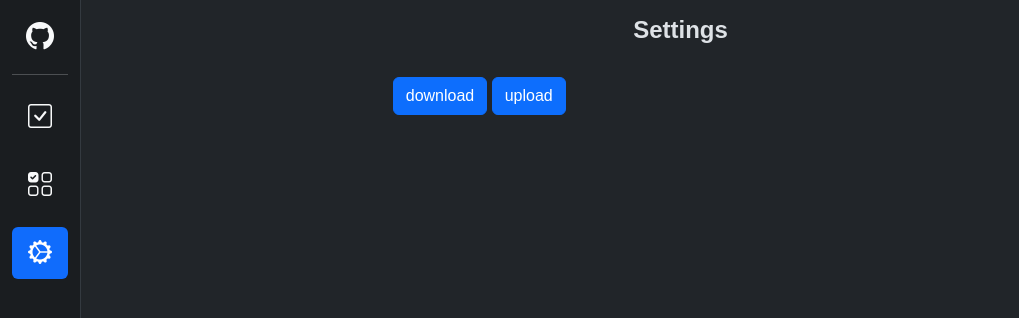
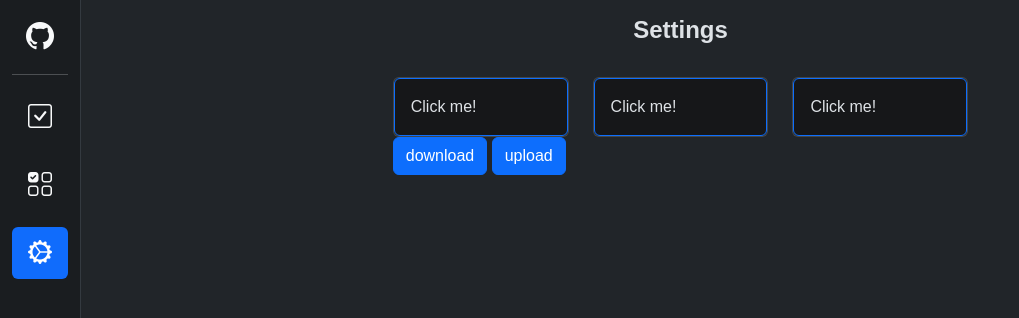
Before and after one commit to yz-dev21/poly-todo, a SvelteKit app: page / in a window 1280 px wide. Both pictures are taken after a click on the button 40 px from the left and 253 px from the top of the page. Shown: the top 318 px of the page, without its empty margins (0-1019 px from the left). Built offline with nearby package versions, Linux system fonts and the light colour scheme; a web font is replaced by a local one.

Commit message:
(feat-wip) card shaped button prototype

```diff
--- a/src/routes/settings.svelte
+++ b/src/routes/settings.svelte
@@ -43,6 +43,24 @@
 </div>
 <div class="row d-flex justify-content-center">
 	<div class="col-md-6">
+		<div class="row">
+			<div class="col">
+				<div class="card">
+					<div class="card-body bg-secondary-subtle border border-primary rounded">Click me!</div>
+				</div>
+			</div>
+			<div class="col">
+				<div class="card">
+					<div class="card-body bg-secondary-subtle border border-primary rounded">Click me!</div>
+				</div>
+			</div>
+			<div class="col">
+				<div class="card">
+					<div class="card-body bg-secondary-subtle border border-primary rounded">Click me!</div>
+				</div>
+			</div>
+		</div>
+
 		<button class="btn btn-primary" on:click={() => download()}>download</button>
 
 		<label class="btn btn-primary" for="upload"
```
